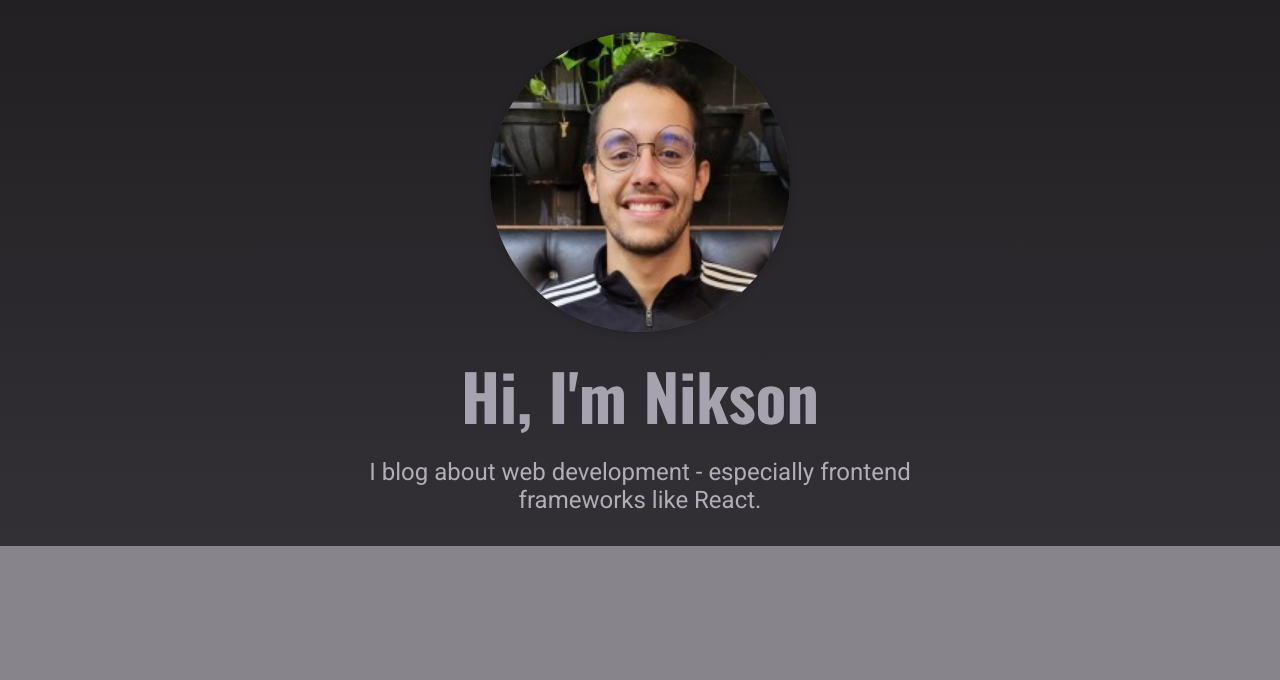
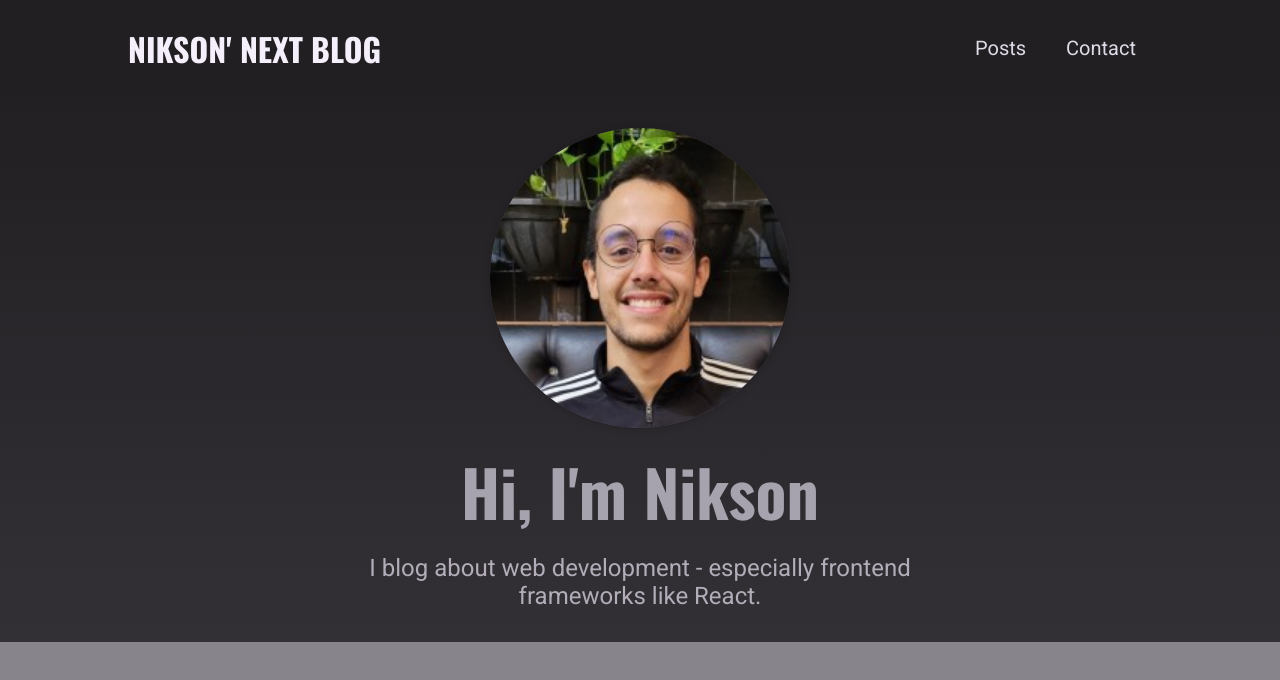
Before and after one commit to NRotondaro/nextjs-blog, a Next.js app: page / in a window 1280 px wide. Shown: the top 680 px of the page. Built offline with nearby package versions, Linux system fonts and the light colour scheme.

Commit message:
feat: add layout & navigtaion

```diff
--- /dev/null
+++ b/components/layout/layout.js
@@ -0,0 +1,13 @@
+import { Fragment } from 'react';
+import MainNavigation from './main-navigation';
+
+function Layout(props) {
+  return (
+    <Fragment>
+      <MainNavigation />
+      <main>{props.children}</main>
+    </Fragment>
+  );
+}
+
+export default Layout;
--- /dev/null
+++ b/components/layout/logo.js
@@ -0,0 +1,7 @@
+import classes from './logo.module.css';
+
+function Logo() {
+  return <div className={classes.logo}>Nikson' Next Blog </div>;
+}
+
+export default Logo;
--- /dev/null
+++ b/components/layout/logo.module.css
@@ -0,0 +1,13 @@
+.logo {
+  text-transform: uppercase;
+  font-size: var(--size-5);
+  font-weight: bold;
+  font-family: 'Oswald', sans-serif;
+  color: var(--color-grey-50);
+}
+
+@media (min-width: 768px) {
+  .logo {
+    font-size: var(--size-8);
+  }
+}
--- /dev/null
+++ b/components/layout/main-navigation.js
@@ -0,0 +1,26 @@
+import Link from 'next/link';
+
+import classes from './main-navigation.module.css';
+import Logo from './logo';
+
+function MainNavigation() {
+  return (
+    <header className={classes.header}>
+      <Link href='/'>
+        <Logo />
+      </Link>
+      <nav>
+        <ul>
+          <li>
+            <Link href='/posts'>Posts</Link>
+          </li>
+          <li>
+            <Link href='/contact'>Contact</Link>
+          </li>
+        </ul>
+      </nav>
+    </header>
+  );
+}
+
+export default MainNavigation;
--- /dev/null
+++ b/components/layout/main-navigation.module.css
@@ -0,0 +1,42 @@
+.header {
+  width: 100%;
+  height: 6rem;
+  background-color: var(--color-grey-900);
+  display: flex;
+  justify-content: space-between;
+  align-items: center;
+  padding: 0 10%;
+}
+
+.header ul {
+  list-style: none;
+  display: flex;
+  align-items: baseline;
+  margin: 0;
+  padding: 0;
+}
+
+.header li {
+  margin: 0 var(--size-4);
+}
+
+.header a {
+  color: var(--color-grey-100);
+  font-size: var(--size-4);
+}
+
+.header a:hover,
+.header a:active,
+.header a.active {
+  color: var(--color-grey-200);
+}
+
+@media (min-width: 768px) {
+  .header ul {
+    gap: 0.5rem;
+  }
+
+  .header a {
+    font-size: var(--size-5);
+  }
+}
--- a/pages/_app.js
+++ b/pages/_app.js
@@ -1,7 +1,12 @@
-import '../styles/globals.css'
+import '../styles/globals.css';
+import Layout from '../components/layout/layout';
 
 function MyApp({ Component, pageProps }) {
-  return <Component {...pageProps} />
+  return (
+    <Layout>
+      <Component {...pageProps} />
+    </Layout>
+  );
 }
 
-export default MyApp
+export default MyApp;
```
Also changed, not shown: 1 other file (tests, documents, lock files or other folders).
